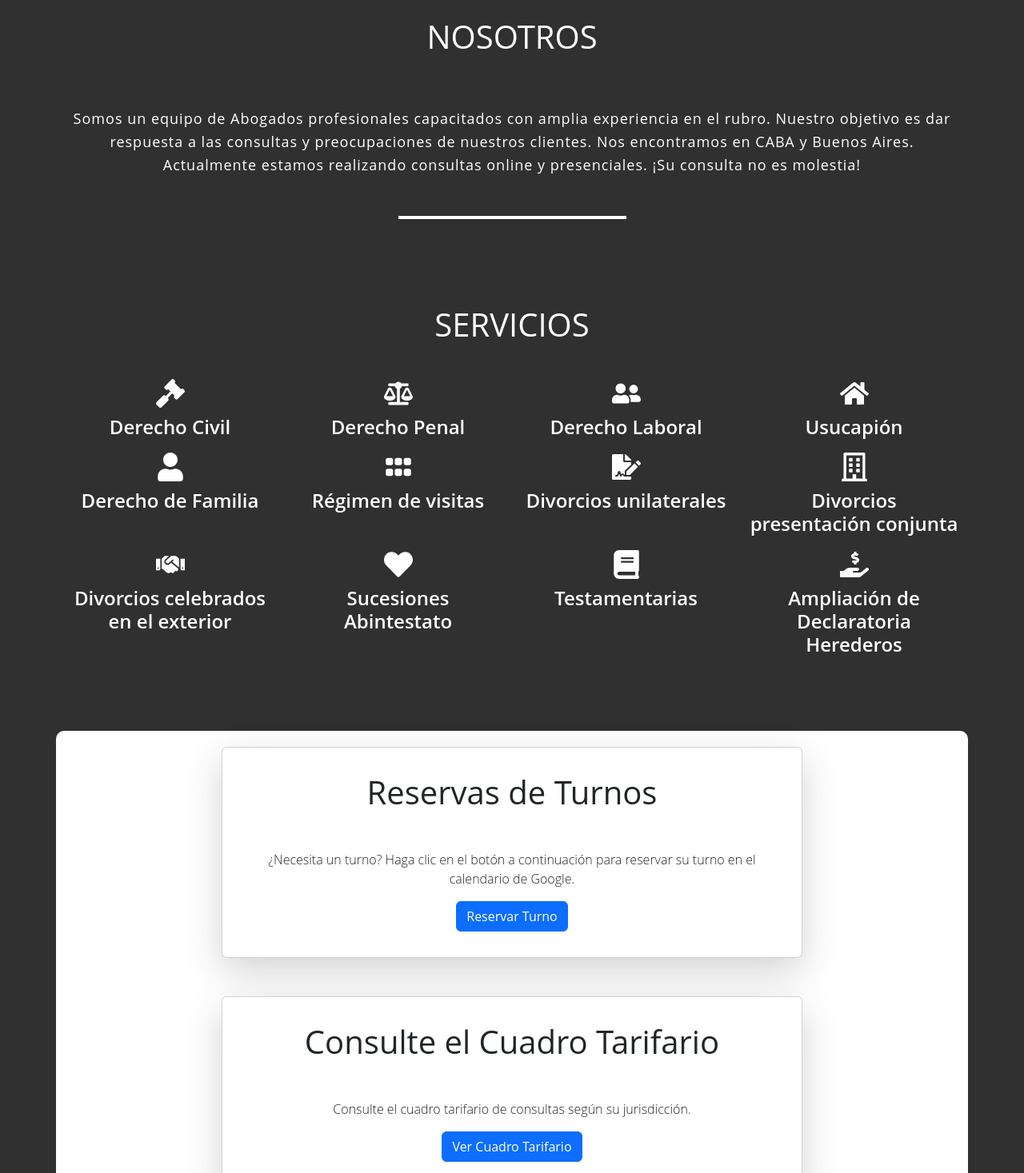
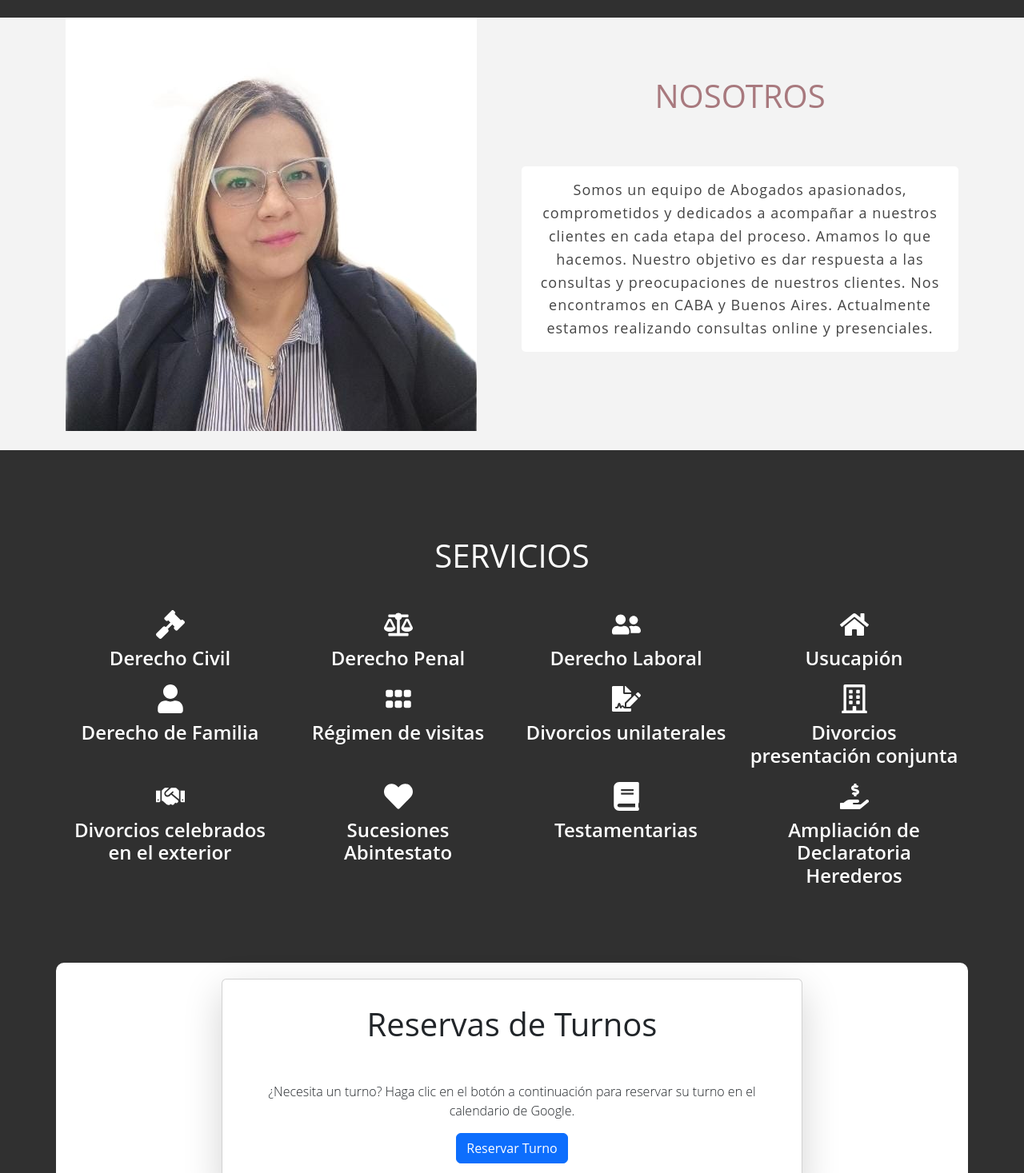
Before and after one commit to anagonzalezS/estudiojuridicopagina, a React (Create React App) app: page / in a window 1280 px wide. Shown: the part 1003-2470 px from the top of the page at 80% size. Built offline with nearby package versions, Linux system fonts and the light colour scheme.

Commit message:
modificaciones e imagen

```diff
--- a/src/components/About.css
+++ b/src/components/About.css
@@ -53,3 +53,57 @@
 .text-celeste {
     color: #28a7e9; /* Cambia el color según tu preferencia */
   }
+  #about {
+    background-color: rgba(0, 0, 0, 0.5); /* Fondo negro semi-transparente */
+    color: white; /* Texto blanco */
+  }
+
+  #about h2 {
+    color: #dcdcdc; /* Un gris claro para los títulos */
+  }
+
+  #about p {
+    background-color: rgba(255, 255, 255, 0.8); /* Fondo blanco semi-transparente para mejorar la lectura del texto negro */
+    color: #333; /* Texto oscuro para contraste */
+    padding: 15px; /* Espaciado interno */
+    border-radius: 5px; /* Bordes redondeados */
+  }
+  /* Estilos para la sección About con colores cálidos y grises */
+#about {
+  background-color: #f3f3f3; /* Fondo gris claro */
+  color: #6d6d6d; /* Texto gris oscuro para contraste */
+}
+
+#about h2 {
+  color: #a8797e; /* Título en tono rosado cálido */
+}
+
+#about p {
+  background-color: #ffffff; /* Fondo blanco */
+  color: #444444; /* Texto gris oscuro */
+  padding: 15px; /* Espaciado interno */
+  border-radius: 5px; /* Bordes redondeados */
+}
+/* Estilos para la imagen en la sección About */
+.about-img {
+  max-width: 100%; /* Establece el ancho máximo para la imagen */
+  height: auto; /* Permite que la altura se ajuste automáticamente */
+}
+
+
+/* Media Queries para pantallas de menos de 768px (dispositivos móviles) */
+@media (max-width: 767px) {
+  .row {
+    flex-direction: column-reverse; /* Coloca el texto arriba y la imagen debajo en móviles */
+  }
+
+  .col-md-6 {
+    width: 100%; /* Ocupa el 100% del ancho del contenedor en móviles */
+    margin-bottom: 20px; /* Añade un margen en la parte inferior para separar texto e imagen */
+  }
+
+  .about-img {
+    max-width: 80%; /* Reduce el tamaño de la imagen en dispositivos móviles */
+    margin: 0 auto; /* Centra la imagen horizontalmente */
+  }
+}
--- a/src/components/About.jsx
+++ b/src/components/About.jsx
@@ -1,24 +1,26 @@
 import React, { useEffect } from 'react';
-import './About.css'; // Archivo de estilos personalizados
-import WOW from 'wowjs'; // Importación de la biblioteca wow.js
+import './About.css'; // Asegúrate de que la ruta al archivo CSS sea correcta
+import WOW from 'wowjs';
 import 'animate.css/animate.min.css';
 
 function About() {
   useEffect(() => {
-    new WOW.WOW().init(); // Inicialización de wow.js al cargar el componente
+    new WOW.WOW().init();
   }, []);
 
   return (
     <section id="about" className="wow fadeIn">
       <div className="container">
-        <div className="row mt-4"> {/* Agregando clase mt-4 para espacio superior */}
-          <div className="col-md-12 mb-4">
-            <h2 className="wow fadeInDown text-center mb-4" data-wow-duration="1s">NOSOTROS</h2>
-            <p className="text-white wow fadeIn" data-wow-duration="1s" style={{ marginBottom: '25px', fontSize: '18px', lineHeight: '1.6', textAlign: 'center', fontWeight: '400', fontStyle: 'normal', letterSpacing: '1px' }}>
-              Somos un equipo de Abogados profesionales capacitados con amplia experiencia en el rubro. Nuestro objetivo es dar respuesta a las consultas y preocupaciones de nuestros clientes. Nos encontramos en CABA y Buenos Aires. Actualmente estamos realizando consultas online y presenciales. ¡Su consulta no es molestia!
+        <div className="row mt-4 align-items-center">
+          <div className="col-md-6 mb-4 wow fadeIn" data-wow-duration="1s">
+            <img src="/webpagina.png" alt="About Us" className="img-fluid about-img"/> {/* Aplica la clase about-img aquí */}
+          </div>
+          <div className="col-md-6 mb-4 wow fadeIn" data-wow-duration="1s">
+            <h2 className="text-center mb-4">NOSOTROS</h2>
+            <p style={{ marginBottom: '25px', fontSize: '18px', lineHeight: '1.6', textAlign: 'center', fontWeight: '400', fontStyle: 'normal', letterSpacing: '1px' }}>
+              Somos un equipo de Abogados apasionados, comprometidos y dedicados a acompañar a nuestros clientes en cada etapa del proceso. Amamos lo que hacemos. Nuestro objetivo es dar respuesta a las consultas y preocupaciones de nuestros clientes. Nos encontramos en CABA y Buenos Aires. Actualmente estamos realizando consultas online y presenciales.
             </p>
           </div>
-          <div className="rdy_separator_8 rdy_separator normal vc_sep_pos_align_center speed-slow wow fadeIn" data-wow-duration="1s" style={{ borderColor: '#ffffff', borderTopWidth: '1px', borderStyle: 'solid', maxWidth: '25%', margin: 'auto' }}></div>
         </div>
       </div>
     </section>
--- a/src/components/Header.jsx
+++ b/src/components/Header.jsx
@@ -12,10 +12,10 @@ function Header() {
       <div className="container">
         <div className="row">
           <div className="col-md-3 col-sm-4 col-12">
-            <p><FaWhatsapp className="whatsapp-icon" /><span className="header-text" style={{ paddingLeft: '10px' }}> Línea Whatsapp</span><a href="tel:11-5320-3554" className="header-text" style={{ color: '#28a7e9' }}>11-3147-1363</a></p>
+            <p><FaWhatsapp className="whatsapp-icon" /><span className="header-text" style={{ paddingLeft: '10px' }}> Línea Whatsapp</span><a href="tel:11-5320-3554" className="header-text" style={{ color: '#28a7e9' }}>11-5320-3554</a></p>
           </div>
           <div className="col-md-3 col-sm-4 col-12">
-            <p><FaPhone className="phone-icon" /><span className="header-text" style={{ paddingLeft: '10px' }}> Urgencias penales 24 hs</span><a href="tel: 11-3778-0506" className="header-text" style={{ color: '#28a7e9' }}>11-5357-3961</a></p>
+            <p><FaPhone className="phone-icon" /><span className="header-text" style={{ paddingLeft: '10px' }}> Urgencias penales 24 hs</span><a href="tel: 11-3778-0506" className="header-text" style={{ color: '#28a7e9' }}>11-3778-0506</a></p>
           </div>
           <div className="col-md-3 col-sm-4 col-12">
             <p><FaEnvelope className="email-icon" /><span className="header-text" style={{ paddingLeft: '10px' }}> Email</span><a href="mailto:estudio@saenz-asociados.com.ar" className="header-text" style={{ color: '#28a7e9' }}>estudio@saenz-asociados.com.ar</a></p>
--- /dev/null
+++ b/src/components/Turno.css
@@ -0,0 +1,3 @@
+.custom-margin {
+    margin-right: 10px; /* Ajusta este valor según sea necesario */
+  }
--- a/src/components/Turno.jsx
+++ b/src/components/Turno.jsx
@@ -1,6 +1,18 @@
-import React from 'react';
+import React, { useState } from 'react';
+import './Turno.css'; // Archivo de estilos personalizados
 
 function Turno() {
+  const [modalVisible, setModalVisible] = useState(false);
+
+  const handleOpenModal = () => {
+    setModalVisible(true);
+  };
+
+  const handleReserve = () => {
+    setModalVisible(false);
+    window.location.href = "https://calendar.google.com/calendar/appointments/schedules/AcZssZ24zbyvmLApY4I4UFtH7G6WGsdbNjAcFRS9td0VRLi2BShztU9ekmzxQTH5BkSzi9llKUSpyBN-?gv=true";
+  };
+
   return (
     <section className="mt-3">
       <div className="container" style={{ backgroundColor: 'white', padding: '20px', borderRadius: '10px' }}>
@@ -11,9 +23,41 @@ function Turno() {
                 <h2 className="card-title text-center">Reservas de Turnos</h2>
                 <p className="card-text text-center">¿Necesita un turno? Haga clic en el botón a continuación para reservar su turno en el calendario de Google.</p>
                 <div className="text-center">
-                  {/* Inserta aquí el código del botón de programación de citas de Google Calendar */}
-                  <a href="https://calendar.google.com/calendar/appointments/schedules/AcZssZ24zbyvmLApY4I4UFtH7G6WGsdbNjAcFRS9td0VRLi2BShztU9ekmzxQTH5BkSzi9llKUSpyBN-?gv=true" className="btn btn-primary">Reservar Turno</a>
+                  <button onClick={handleOpenModal} className="btn btn-primary">Reservar Turno</button>
                 </div>
+              </div>
+            </div>
+          </div>
+        </div> {/* Cierre del primer bloque de row y col */}
+
+        {/* Modal */}
+        <div className={`modal ${modalVisible ? 'd-block' : 'd-none'}`} tabIndex="-1" style={{ backgroundColor: 'rgba(0,0,0,0.5)' }}>
+          <div className="modal-dialog">
+            <div className="modal-content">
+              <div className="modal-header">
+                <h5 className="modal-title">Información Importante</h5>
+                <button type="button" className="btn-close" onClick={() => setModalVisible(false)}></button>
+              </div>
+              <div className="modal-body" style={{ color: 'black' }}>
+              <p>Estás queriendo agendar un turno. Recuerda que el valor de CABA es de:</p>
+                <ul>
+                  <li>Consultas verbales: 0,5 uma</li>
+                  <li>Consultas con informe: 1 uma</li>
+                  <li>Redacción de cartas documento: 1 uma</li>
+                  <li>Estudio o información de actuaciones judiciales y/o adm.: 2 uma</li>
+                </ul>
+                <p>Provincia de Buenos Aires:</p>
+                <ul>
+                  <li>Consultas verbales: 1 Jus</li>
+                  <li>Consultas evacuadas por escrito: 2 Jus</li>
+                  <li>Estudio o información de actuaciones judiciales o administrativas: 3 Jus</li>
+                  <li>Asistencia y asesoramiento del cliente en la realización de actos jurídicos: 3,5 Jus</li>
+                </ul>
+                <p>Mi alias de Mercado Pago: <strong>@estudio.saenz</strong></p>
+              </div>
+              <div className="modal-footer">
+                <button type="button" className="btn btn-secondary" onClick={() => setModalVisible(false)}>Cerrar</button>
+                <button type="button" className="btn btn-primary" onClick={handleReserve}>Continuar para Reservar</button>
               </div>
             </div>
           </div>
@@ -26,8 +70,10 @@ function Turno() {
                 <h2 className="card-title text-center">Consulte el Cuadro Tarifario</h2>
                 <p className="card-text text-center">Consulte el cuadro tarifario de consultas según su jurisdicción.</p>
                 <div className="text-center">
-                  <a href="URL_DEL_CUADRO_TARIFARIO" className="btn btn-primary">Ver Cuadro Tarifario</a>
-                </div>
+              <a href="https://www.cajaabogados.org.ar/noticia.php?n=24" className="btn btn-primary me-2">Ver Cuadro Tarifario Provincia</a>
+              <a href="https://www.cpacf.org.ar/noticia/5201/valores-uma-pjn-ley-27423" className="btn btn-primary">Ver Cuadro Tarifario CABA</a>
+            </div>
+
               </div>
             </div>
           </div>
--- a/src/components/WhatsappIcon.jsx
+++ b/src/components/WhatsappIcon.jsx
@@ -3,7 +3,7 @@ import { FaWhatsapp } from 'react-icons/fa';
 
 const WhatsappIcon = () => {
     const phoneNumber = "5491137780506"; // Reemplaza con tu número de teléfono, incluyendo el código de país
-    const message = encodeURIComponent("Gracias por comunicarte con Estudio Sáenz & Asociados ¿Cómo podemos ayudarte? ");
+    const message = encodeURIComponent("Hola, quiero que se contacten conmigo¡ ");
     const isMobile = /iPhone|iPad|iPod|Android/i.test(navigator.userAgent);
     let whatsappLink;
 
```
Also changed, not shown: public/webpagina.png (added).
